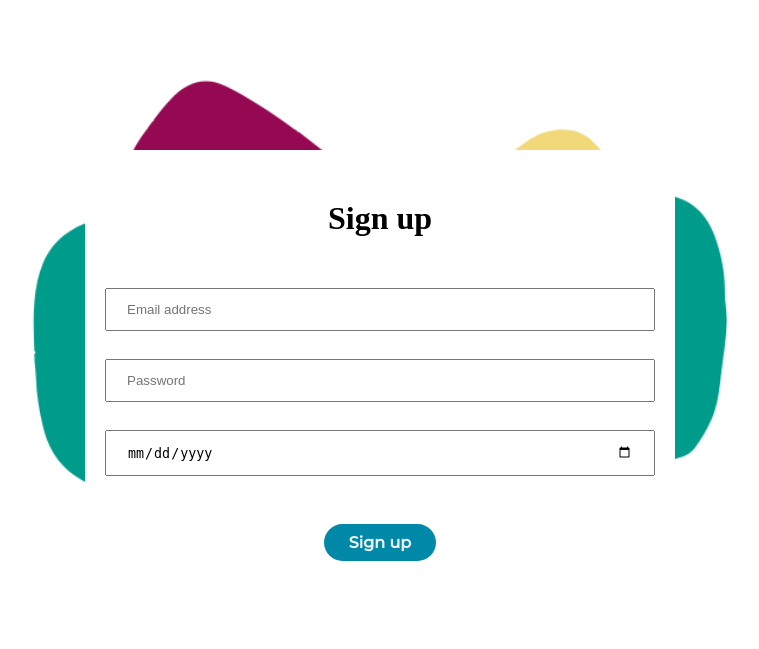
After one commit to alejnaH/Event-Management-System, a PHP site: page /signup.html in a window 1280 px wide. The commit adds this page. Shown: the top 649 px of the page, without its empty margins (260-1019 px from the left). Run offline with PHP 8.4, Linux system fonts and the light colour scheme.

Commit message:
Finished login page, made the sign up page

```diff
--- a/index.html
+++ b/index.html
@@ -20,7 +20,7 @@
 
             </ul>
         </nav>
-        <a class="cta" href="login.html"target="blank"><button>Log in</button></a>
+        <a class="cta" href="login.html"target="blank"><button>Login</button></a>
     </header>
 
     <p class="welcome">Welcome!</p>
--- /dev/null
+++ b/signup.html
@@ -0,0 +1,23 @@
+<!DOCTYPE html>
+<html lang="en">
+<head>
+    <meta charset="UTF-8">
+    <meta name="viewport" content="width=device-width, initial-scale=1.0">
+    <title>Sign up page</title>
+    <link rel="stylesheet" type="text/css" href="style.css">
+</head>
+<body class="signup-page">
+
+    <div id="content-signup">
+        <div class="content-box">
+            <h1>Sign up</h1>
+
+            <input type="emailSign" id="email" name="email"placeholder="Email address">
+            <input type="passwordSign" id="password" name="password"placeholder="Password">
+            <input type="date" id="dateOfBirth" name="dateOfBirth">
+            <button type="submit" id="signup-button">Sign up</button>
+        </div>
+    </div>
+
+</body>
+</html>
--- a/style.css
+++ b/style.css
@@ -46,6 +46,7 @@ header {
 
 .nav-links li a {
     transition: all 0.3s ease 0s;
+    color: #edf0f1;
 }
 
 .nav-links li a:hover {
@@ -118,24 +119,122 @@ button:hover {
     background-color: rgba(149,9,82,0.8);
 }
 
-/**Login page*/
+/**Log in page*/
 #content {
     width:  550px;
-    height: 700px;
+    height: 460px;
     background-color: rgb(255, 255, 255);
     position: absolute;
     top: 50%;
     left: 50%;
     transform: translate(-50%, -50%);
-    padding: 20px; /* Add padding */
+    padding: 20px;
     text-align: center;
 }
 .content-text {
     text-align: center;
+    margin-top: 30px;
+    margin-bottom: 40px;
 }
 
 
-.login-page {
+body.login-page {
     background-image: url("images/login.png");
+    background-size: cover;
+    background-repeat: no-repeat;
+    background-attachment: fixed;
+}
 
+a {
+    color: rgba(0,136,169,1);
+    text-decoration: none;
 }
+
+input[type="email"] {
+    width: 100%;
+    padding: 12px 20px;
+    margin: 8px 0;
+    box-sizing: border-box;
+    margin-top: 30px;
+}
+
+input[type="password"] {
+    width: 100%;
+    padding: 12px 20px;
+    margin: 8px 0;
+    box-sizing: border-box;
+    margin-top: 20px;
+}
+
+#login-button {
+    display: block;
+    margin: 0 auto;
+    margin-top: 40px;
+    font-weight: 600;
+    font-size: 16px;
+}
+
+/*Sign up page*/
+
+/*Sign up page*/
+
+#content-signup{
+    width:  550px;
+    height: 460px;
+    background-color: rgb(255, 255, 255);
+    position: absolute;
+    top: 50%;
+    left: 50%;
+    transform: translate(-50%, -50%);
+    padding: 20px;
+    text-align: center;
+}
+.content-box {
+    text-align: center;
+    margin-top: 30px;
+    margin-bottom: 40px;
+}
+
+
+body.signup-page {
+    background-image: url("images/signup.png");
+    background-size: cover;
+    background-repeat: no-repeat;
+    background-attachment: fixed;
+}
+
+a {
+    color: rgba(0,136,169,1);
+    text-decoration: none;
+}
+
+input[type="emailSign"] {
+    width: 100%;
+    padding: 12px 20px;
+    margin: 8px 0;
+    box-sizing: border-box;
+    margin-top: 30px;
+}
+
+input[type="passwordSign"] {
+    width: 100%;
+    padding: 12px 20px;
+    margin: 8px 0;
+    box-sizing: border-box;
+    margin-top: 20px;
+}
+input[type="date"] {
+    width: 100%;
+    padding: 12px 20px;
+    margin: 8px 0;
+    box-sizing: border-box;
+    margin-top: 20px;
+}
+
+#signup-button {
+    display: block;
+    margin: 0 auto;
+    margin-top: 40px;
+    font-weight: 600;
+    font-size: 16px;
+}
```
Also changed, not shown: login.html (+5 -3 lines), images/login.png, images/signup.png (added).
